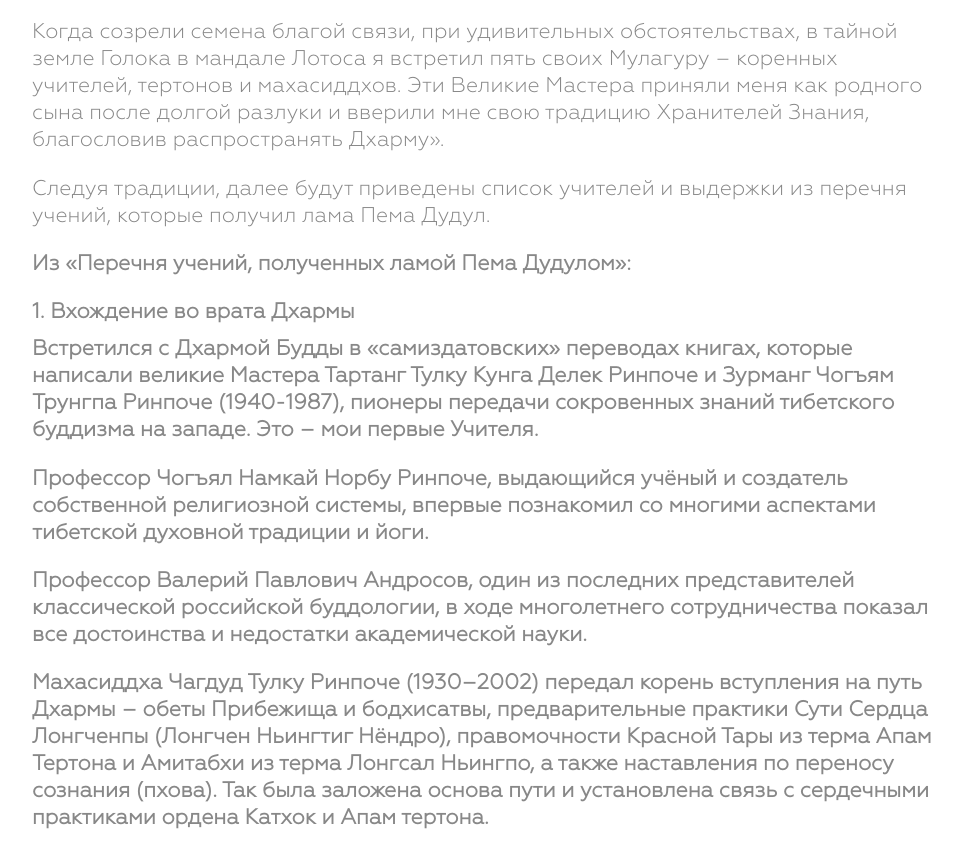
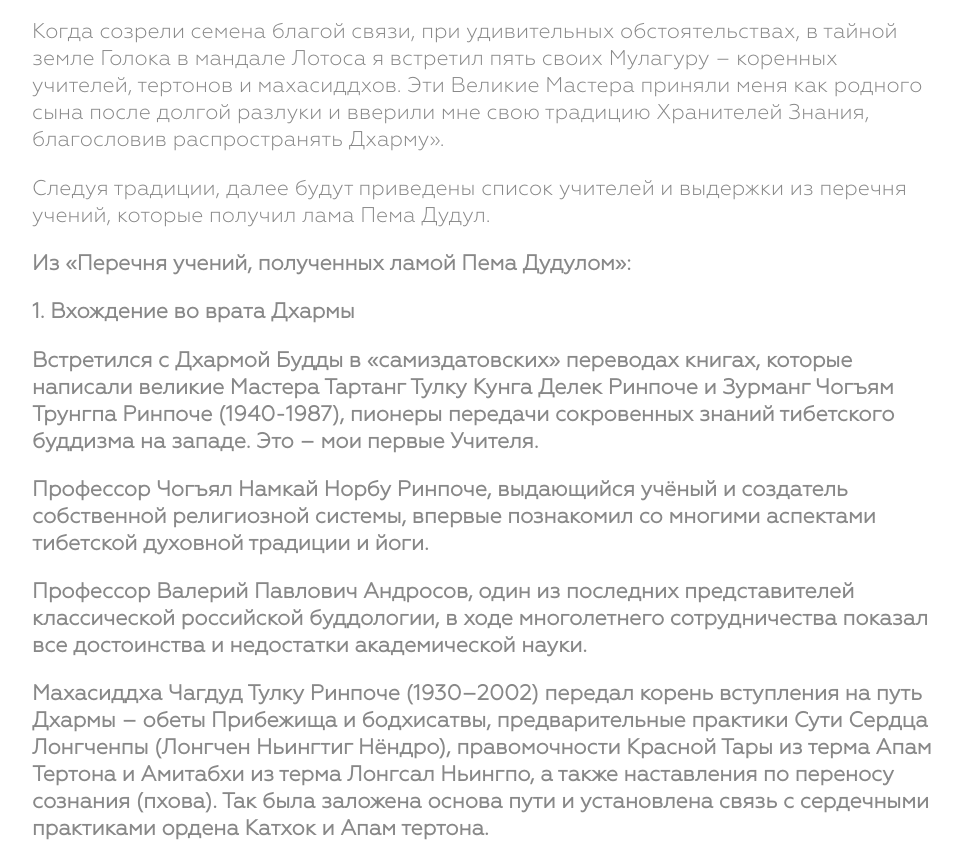
Before and after one commit to 5HT/5HT, a plain HTML site: page dharma/pema.dudul.bio.htm in a window 1280 px wide. Shown: the part 1320-2165 px from the top of the page, without its empty margins (158-1120 px from the left). Drawn offline with Linux system fonts and the light colour scheme.

Commit message:
Update pema.dudul.bio.htm

```diff
--- a/dharma/pema.dudul.bio.htm
+++ b/dharma/pema.dudul.bio.htm
@@ -64,7 +64,7 @@
 
 <p><b>Из «Перечня учений, полученных ламой Пема Дудулом»:<b></p>
 
-1. Вхождение во врата Дхармы
+<p>1. Вхождение во врата Дхармы</p>
 
 <p>Встретился с Дхармой Будды в «самиздатовских» переводах книгах,
 которые написали великие Мастера <b>Тартанг Тулку Кунга Делек Ринпоче</b>
```
